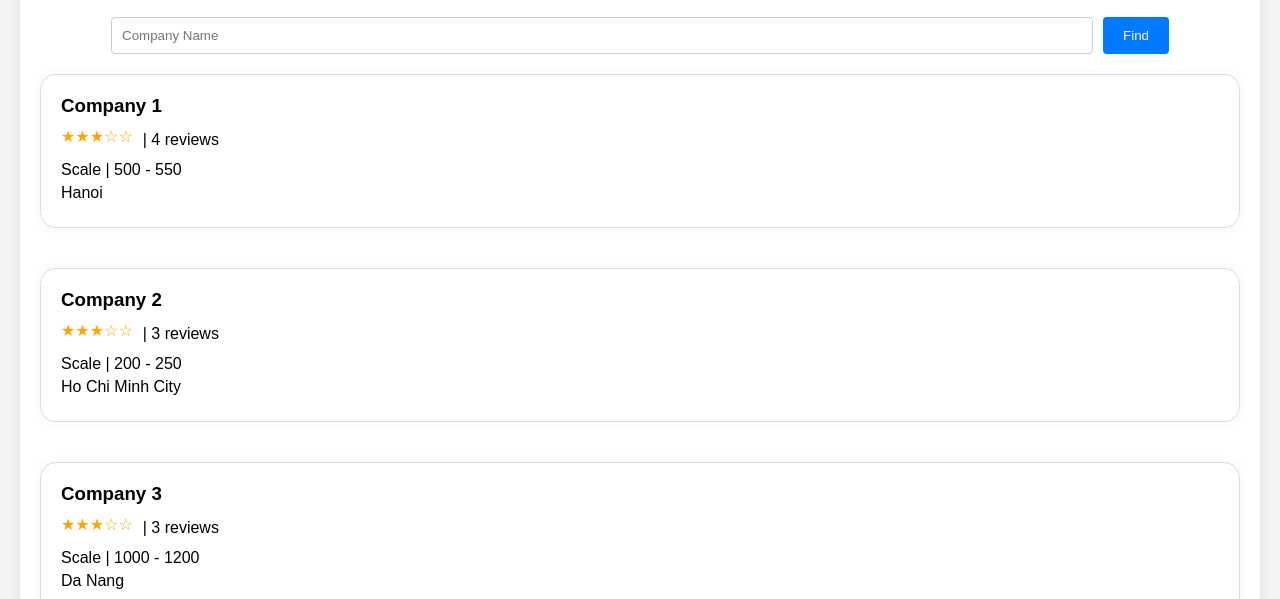
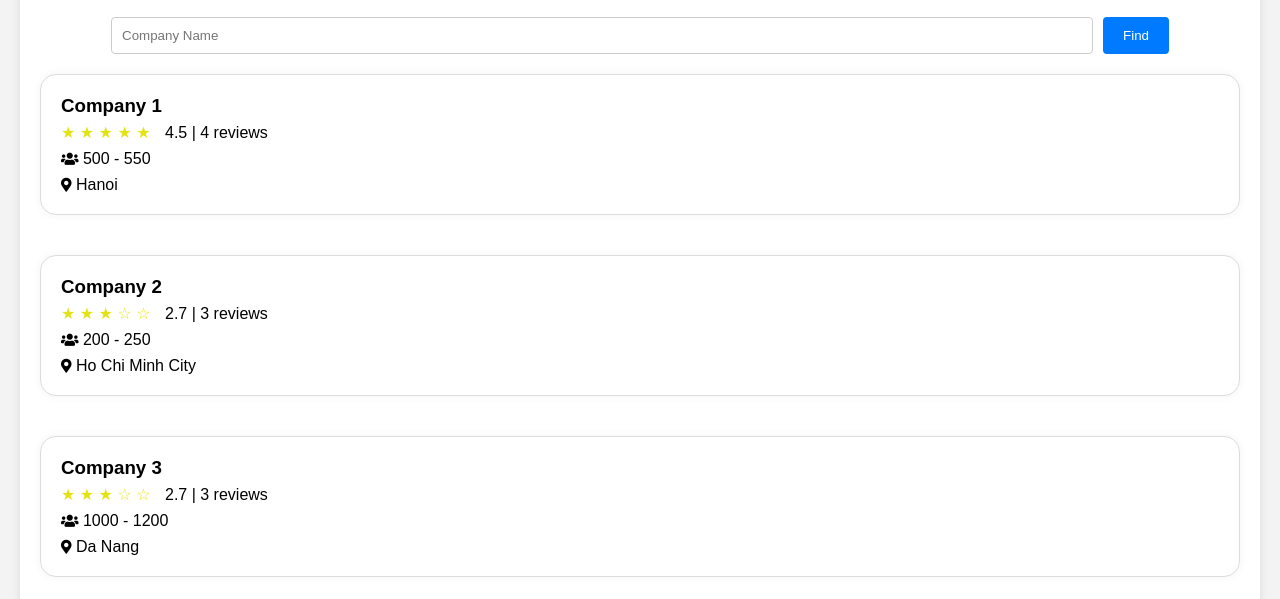
Before and after one commit to trunghieu1206/job-portal-frontend, a plain HTML site: page src/companylist.html in a window 1280 px wide. Shown: the part 201-800 px from the top of the page. Drawn offline with Linux system fonts and the light colour scheme.

Commit message:
update companies data, update company list page

```diff
--- a/src/companylist.html
+++ b/src/companylist.html
@@ -38,10 +38,18 @@
         <div class="company-list js-company-list">
             <div class="company">
                 <h3>Company 1</h3>
-                <div class="stars">★★★☆☆</div>
-                <p>3.0 stars | 3 reviews</p>
-                <p>Scale | 1-50</p>
-                <p>Hanoi</p>
+                <div class="company-star">
+                    <span class="star star-1">★</span>
+                    <span class="star star-2">★</span>
+                    <span class="star star-3">★</span>
+                    <span class="star star-4">☆</span>
+                    <span class="star star-5">☆</span>
+                </div>
+                <div class="review-count">
+                    3.8 | 3 reviews
+                </div>
+                <p><i style="font-size:14px" class="fa">&#xf0c0;</i> 1-50</p>
+                <p><i style='font-size:14px' class='fas'>&#xf3c5;</i> Hanoi</p>
             </div>
         </div>
     </div>
--- a/src/data/companies.js
+++ b/src/data/companies.js
@@ -6,19 +6,19 @@ export const companies = [
                 name: "hieu",
                 content: "good",
                 postTime: "3 hours ago",
-                star: 5, //integer only
+                star: 5,
             },
             {
                 name: "hoang",
-                content: "bad",
+                content: "I love this company",
                 postTime: "2 days ago",
-                star: 1,
+                star: 5,
             },
             {
                 name: "huy",
                 content: "not good not bad, OK!",
                 postTime: "5 days ago",
-                star: 3,
+                star: 4,
             },
             {
                 name: "hieu hoang",
@@ -32,136 +32,137 @@ export const companies = [
         place: "Hanoi",
     },
     {
-        "name": "Company 2",
-        "reviews": [
+        name: "Company 2",
+        reviews: [
             {
-                "name": "an",
-                "content": "excellent service",
-                "postTime": "1 hour ago",
-                "type": "positive" //change to "star" attribute and assign interger only
+                name: "an",
+                content: "excellent service",
+                postTime: "1 hour ago",
+                star: 5,
             },
             {
-                "name": "binh",
-                "content": "could be better",
-                "postTime": "1 day ago",
-                "type": "negative"
+                name: "binh",
+                content: "could be better",
+                postTime: "1 day ago",
+                star: 2,
             },
             {
-                "name": "lan",
-                "content": "not satisfied",
-                "postTime": "3 days ago",
-                "type": "negative"
+                name: "lan",
+                content: "not satisfied",
+                postTime: "3 days ago",
+                star: 1,
             }
         ],
-        "type": "Finance",
-        "scale": "200 - 250",
-        "place": "Ho Chi Minh City"
+        type: "Finance",
+        scale: "200 - 250",
+        place: "Ho Chi Minh City",
     },
     {
-        "name": "Company 3",
-        "reviews": [
+        name: "Company 3",
+        reviews: [
             {
-                "name": "khoa",
-                "content": "amazing experience",
-                "postTime": "2 hours ago",
-                "type": "positive"
+                name: "khoa",
+                content: "amazing experience",
+                postTime: "2 hours ago",
+                star: 5,
             },
             {
-                "name": "mai",
-                "content": "just okay",
-                "postTime": "2 days ago",
-                "type": "negative"
+                name: "mai",
+                content: "just okay",
+                postTime: "2 days ago",
+                star: 2,
             },
             {
-                "name": "quynh",
-                "content": "terrible support",
-                "postTime": "4 days ago",
-                "type": "negative"
+                name: "quynh",
+                content: "terrible support",
+                postTime: "4 days ago",
+                star: 1,
             }
         ],
-        "type": "Healthcare",
-        "scale": "1000 - 1200",
-        "place": "Da Nang"
+        type: "Healthcare",
+        scale: "1000 - 1200",
+        place: "Da Nang",
     },
     {
-        "name": "Company 4",
-        "reviews": [
+        name: "Company 4",
+        reviews: [
             {
-                "name": "son",
-                "content": "very good",
-                "postTime": "30 minutes ago",
-                "type": "positive"
+                name: "son",
+                content: "very good",
+                postTime: "30 minutes ago",
+                star: 4,
             },
             {
-                "name": "thu",
-                "content": "not bad",
-                "postTime": "5 hours ago",
-                "type": "negative"
+                name: "thu",
+                content: "not bad",
+                postTime: "5 hours ago",
+                star: 3,
             },
             {
-                "name": "hoa",
-                "content": "poor quality",
-                "postTime": "1 week ago",
-                "type": "negative"
+                name: "hoa",
+                content: "poor quality",
+                postTime: "1 week ago",
+                star: 2,
             }
         ],
-        "type": "Education",
-        "scale": "50 - 100",
-        "place": "Hai Phong"
+        type: "Education",
+        scale: "50 - 100",
+        place: "Hai Phong",
     },
     {
-        "name": "Company 5",
-        "reviews": [
+        name: "Company 5",
+        reviews: [
             {
-                "name": "hien",
-                "content": "fantastic",
-                "postTime": "10 minutes ago",
-                "type": "positive"
+                name: "hien",
+                content: "fantastic",
+                postTime: "10 minutes ago",
+                star: 5,
             },
             {
-                "name": "minh",
-                "content": "average",
-                "postTime": "3 days ago",
-                "type": "negative"
+                name: "minh",
+                content: "average",
+                postTime: "3 days ago",
+                star: 3,
             },
             {
-                "name": "trang",
-                "content": "bad experience",
-                "postTime": "6 days ago",
-                "type": "negative"
+                name: "trang",
+                content: "bad experience",
+                postTime: "6 days ago",
+                star: 1,
             }
         ],
-        "type": "Retail",
-        "scale": "300 - 350",
-        "place": "Can Tho"
+        type: "Retail",
+        scale: "300 - 350",
+        place: "Can Tho",
     },
     {
-        "name": "Company 6",
-        "reviews": [
+        name: "Company 6",
+        reviews: [
             {
-                "name": "bao",
-                "content": "superb",
-                "postTime": "20 minutes ago",
-                "type": "positive"
+                name: "bao",
+                content: "nothing good about it",
+                postTime: "20 minutes ago",
+                star: 1,
             },
             {
-                "name": "loan",
-                "content": "it's okay",
-                "postTime": "4 days ago",
-                "type": "negative"
+                name: "loan",
+                content: "I hate this company",
+                postTime: "4 days ago",
+                star: 1,
             },
             {
-                "name": "thanh",
-                "content": "disappointing",
-                "postTime": "1 week ago",
-                "type": "negative"
+                name: "thanh",
+                content: "disappointing",
+                postTime: "1 week ago",
+                star: 1,
             }
         ],
-        "type": "Manufacturing",
-        "scale": "700 - 750",
-        "place": "Hue"
+        type: "Manufacturing",
+        scale: "700 - 750",
+        place: "Hue",
     }
 ];
+
 
 export function getCompany(name) {
     let matchingCompany;
--- a/src/scripts/companylist.js
+++ b/src/scripts/companylist.js
@@ -1,4 +1,6 @@
 import { companies, countReview, getCompany } from "../data/companies.js";
+import { checkIfChoose } from "./utils/stars.js";
+import { calculateStar } from "../data/companies.js";
 
 renderCompanyList();
 
@@ -6,15 +8,24 @@ function renderCompanyList() {
     let companyListHTML = '';
 
     companies.forEach((company) => {
+        const companyStar = calculateStar(company);
+        const companyStarRound = Math.round(companyStar);
+
         companyListHTML += `
         <div class="company" onclick="window.location.href='/companydetail.html?name=${company.name}'">
             <h3>${company.name}</h3>
-            <div class="stars-review-count">
-                <div class="stars">★★★☆☆</div>
-                <div class="review-count">| ${countReview(company)} reviews </div>
+            <div class="company-star">
+                <span class="star star-1">${checkIfChoose(companyStarRound, 1)}</span>
+                <span class="star star-2">${checkIfChoose(companyStarRound, 2)}</span>
+                <span class="star star-3">${checkIfChoose(companyStarRound, 3)}</span>
+                <span class="star star-4">${checkIfChoose(companyStarRound, 4)}</span>
+                <span class="star star-5">${checkIfChoose(companyStarRound, 5)}</span>
             </div>
-            <p>Scale | ${company.scale}</p>
-            <p>${company.place}</p>
+            <div class="review-count">
+                ${companyStar} | ${countReview(company)} reviews
+            </div>
+            <p><i style="font-size:14px" class="fa">&#xf0c0;</i> ${company.scale}</p>
+            <p><i style='font-size:14px' class='fas'>&#xf3c5;</i> ${company.place}</p>
         </div>
         `;
     });
--- /dev/null
+++ b/src/scripts/utils/stars.js
@@ -0,0 +1,6 @@
+export function checkIfChoose(star, k) {
+    if(star >= k){
+        return '★';
+    }
+    return '☆';
+}
--- a/src/styles/pages/companylist.css
+++ b/src/styles/pages/companylist.css
@@ -49,26 +49,24 @@
 }
 
 .company h3 {
-    margin: 0 0 10px 0;
+    margin: 0 0 0px 0;
 }
 
-.stars-review-count {
-    display: flex;
-    flex-direction: row;
+.company .company-star {
+    color: rgb(227, 227, 19);
+    font-size: 16px;
+    margin-top: 6px;
+    display: inline-block;
 }
 
-.stars-review-count .stars {
-    color: #ffa500;
-    margin-bottom: 10px;
-}
-
-.stars-review-count .review-count {
+.company .review-count {
+    display: inline-block;
+    vertical-align: bottom;
     margin-left: 10px;
-    margin-top: 4px;
 }
 
 .company p {
-    margin: 5px 0;
+    margin: 8px 0px 0px 0px;
 }
 .company:before {
     content: '';
```
Also changed, not shown: src/scripts/companydetail.js (+2 -6 lines), src/scripts/utils/starReview.js (deleted, +0 -21 lines).
